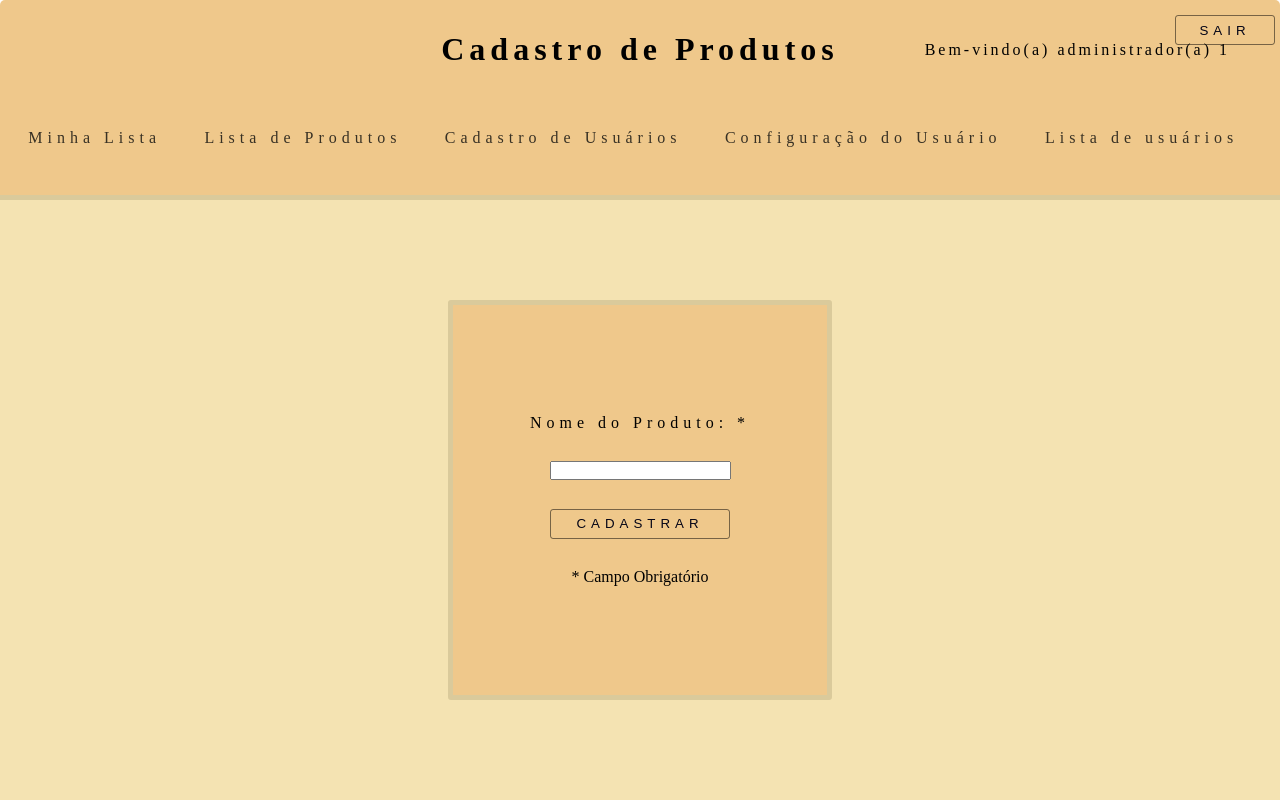
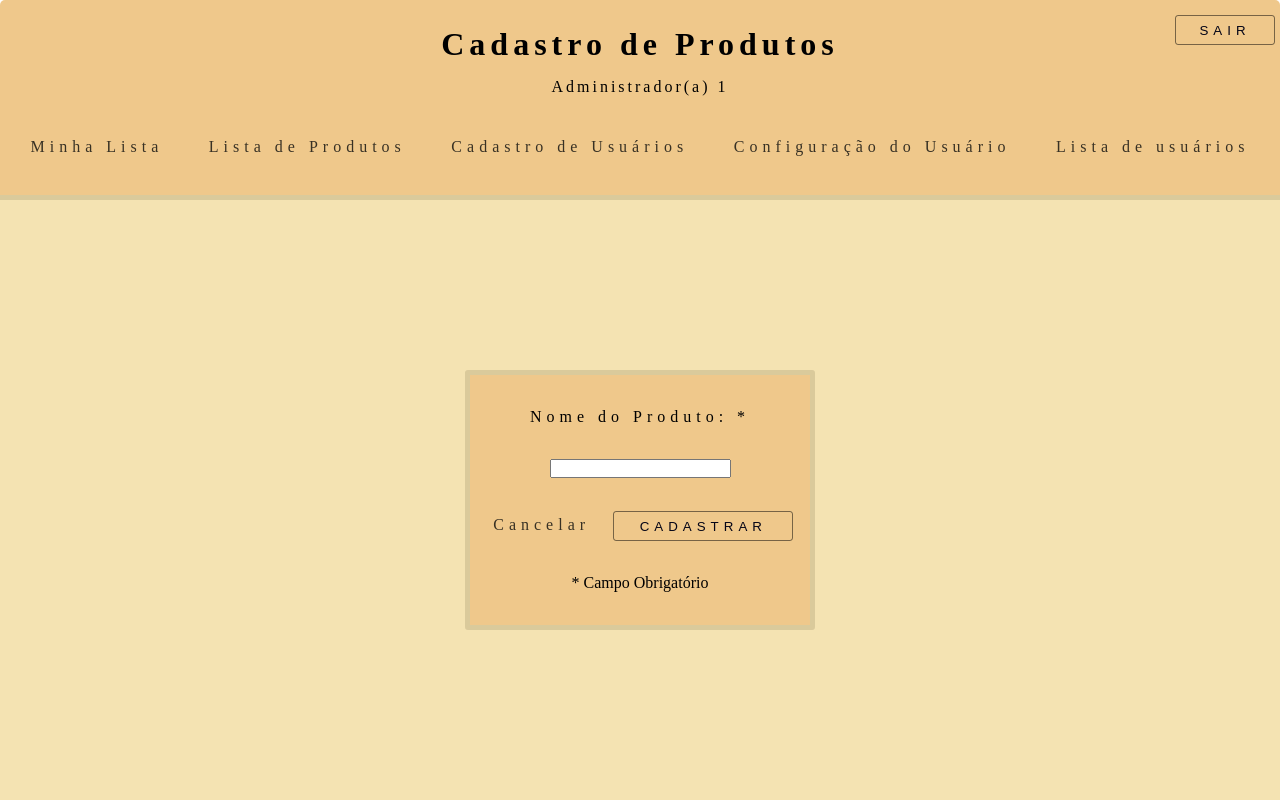
Before and after one commit to WilianKrinke/Trabalhos_Faculdade, a PHP site: page /fundamentosweb/cadastroDeProdutos/php/ in a window 1280 px wide. Run offline with PHP 8.4, Linux system fonts and the light colour scheme; the visitor is signed in with stand-in values (Sample User, id 1); data that the repository does not hold is empty.

Commit message:
continuação

```diff
--- a/Trabalho_4/src/cadastroDeProdutos/css/cadastroDeProdutos.css
+++ b/Trabalho_4/src/cadastroDeProdutos/css/cadastroDeProdutos.css
@@ -12,59 +12,68 @@
   flex-direction: row;
 }
 
-.container_list {
-  width: 100%;
-  padding: 14px 0px;
-}
-
 section {
   width: 100%;
   min-height: 70vh;
 }
 
 article {
-  width: 30%;
-  min-height: 50vh;
+  width: 350px;
+  min-height: 250px;
   background-color: #efc88b;
   border: 5px solid #daca9b;
   border-radius: 3px;
+  display: flex;
+  align-items: center;
+  justify-content: space-evenly;
+  flex-direction: column;
 }
 
-.container_list {
+.title_welcome {
   width: 100%;
-  padding: 14px 0px;
+  height: 100px;
+  display: flex;
+  align-items: center;
+  justify-content: space-evenly;
+  flex-direction: column;
 }
 
-.bem_vindo p {
-  position: absolute;
-  right: 50px;
+.title_welcome p {
   letter-spacing: 3px;
 }
 
 .form {
+  width: 100%;
+  min-height: 250px;
   display: flex;
-  justify-content: space-around;
+  justify-content: space-evenly;
   align-items: center;
   flex-direction: column;
-  height: 200px;
 }
 
-.alerta {
-  color: #a83232;
-  position: absolute;
-  right: 570px;
-  bottom: 120px;
+.confirmed {
+  width: 100%;
+  display: flex;
+  justify-content: space-evenly;
+  align-items: center;
+  flex-direction: row;
 }
 
-.done {
-  color: #018a01;
-  position: absolute;
-  right: 570px;
-  bottom: 125px;
+@media screen and (max-width: 400px) {
+  article {
+    width: 90%;
+    position: relative;
+    bottom: 90px;
+  }
+
+  .confirmed {
+    height: 80px;
+    flex-direction: column-reverse;
+  }
 }
 
-.bem_vindo p {
-  position: absolute;
-  right: 50px;
-  letter-spacing: 3px;
+@media screen and (max-width: 328px) {
+  .title_welcome {
+    height: 150px;
+  }
 }
--- a/Trabalho_4/src/cadastroDeProdutos/php/index.php
+++ b/Trabalho_4/src/cadastroDeProdutos/php/index.php
@@ -20,41 +20,48 @@ if ((!isset($_SESSION['userName']) == true) and (!isset($_SESSION['isAdm']) == t
     <link rel="stylesheet" href="../../utils//global_css//globalCss.css">
     <link rel="stylesheet" href="../../utils//global_css//links.css">
     <link rel="stylesheet" href="../../utils//global_css//buttons.css">
-    <link rel="stylesheet" href="../css//cadastroDeProdutos.css">
+    <link rel="stylesheet" href="../css/cadastroDeProdutos.css">
     <title>Programação Web - PUC-Pr</title>
 </head>
 
 <body>
-    <header class="display_flex">
-        <div class="display_flex_row container_list bem_vindo">
+    <header>
+        <div class="title_welcome">
             <h1>Cadastro de Produtos</h1>
             <?php
-            echo "<p>Bem-vindo(a) administrador(a) " . $_SESSION['userName'] . " </p> ";
+            echo "<p>Administrador(a) " . $_SESSION['userName'] . " </p> ";
             ?>
         </div>
-        <nav class="container_list">
-            <ul class="box_list">
+        <nav>
+            <ul>
                 <li><a href="../../minhaLista/php">Minha Lista</a></li>
                 <li><a href="../../listaProdutos/php/">Lista de Produtos</a></li>
                 <li><a href="../../cadastroUsuario/php/">Cadastro de Usuários</a></li>
                 <li><a href="../../meusDados/php/">Configuração do Usuário</a></li>
                 <li><a href="../../listaDeUsuarios/php/">Lista de usuários</a></li>
+            </ul>
+        </nav>
         <form action="../../utils//logout.php" method="get">
             <button type="submit" class="logout_btn">Sair</button>
         </form>
-            </ul>
-        </nav>
     </header>
     <main class="display_flex_col">
         <section class="display_flex_col">
             <article class="display_flex_col">
+
+
                 <form action="#" method="post" class="form">
                     <label for="nome_produto">Nome do Produto: <span> *</span></label>
                     <input type="text" name="nome_produto" required>
+
+                    <div class="confirmed">
+                        <a href="../../listaProdutos//php/" class="links">Cancelar</a>
                         <button type="submit" name="produtosBtn" class="atualizar_btn">Cadastrar</button>
+                    </div>
                     <span>* Campo Obrigatório</span>
                 </form>
 
+                <div>
                     <?php
                     require_once('doProductsRegister.php');
                     $dados = filter_input_array(INPUT_POST, FILTER_DEFAULT);
@@ -63,6 +70,7 @@ if ((!isset($_SESSION['userName']) == true) and (!isset($_SESSION['isAdm']) == t
                         doProductsRegister($dados['nome_produto']);
                     }
                     ?>
+                </div>
             </article>
         </section>
     </main>
--- a/Trabalho_4/src/emprestarProduto/css/emprestarProduto.css
+++ b/Trabalho_4/src/emprestarProduto/css/emprestarProduto.css
@@ -23,6 +23,7 @@ section {
 
 .title_welcome {
   width: 100%;
+  height: 73px;
   display: flex;
   align-items: center;
   justify-content: space-evenly;
--- a/Trabalho_4/src/listaDeUsuarios/css/listaDeUsuarios.css
+++ b/Trabalho_4/src/listaDeUsuarios/css/listaDeUsuarios.css
@@ -28,8 +28,6 @@ article {
 }
 
 .bem_vindo p {
-  position: absolute;
-  right: 50px;
   letter-spacing: 3px;
 }
 
```
Also changed, not shown: Trabalho_4/src/deletarProduto/css/deletarProduto.css (+9 -0 lines), Trabalho_4/src/utils/global_css/globalCss.css (+0 -9 lines). Lines whose indentation alone changed are shown as unchanged.
